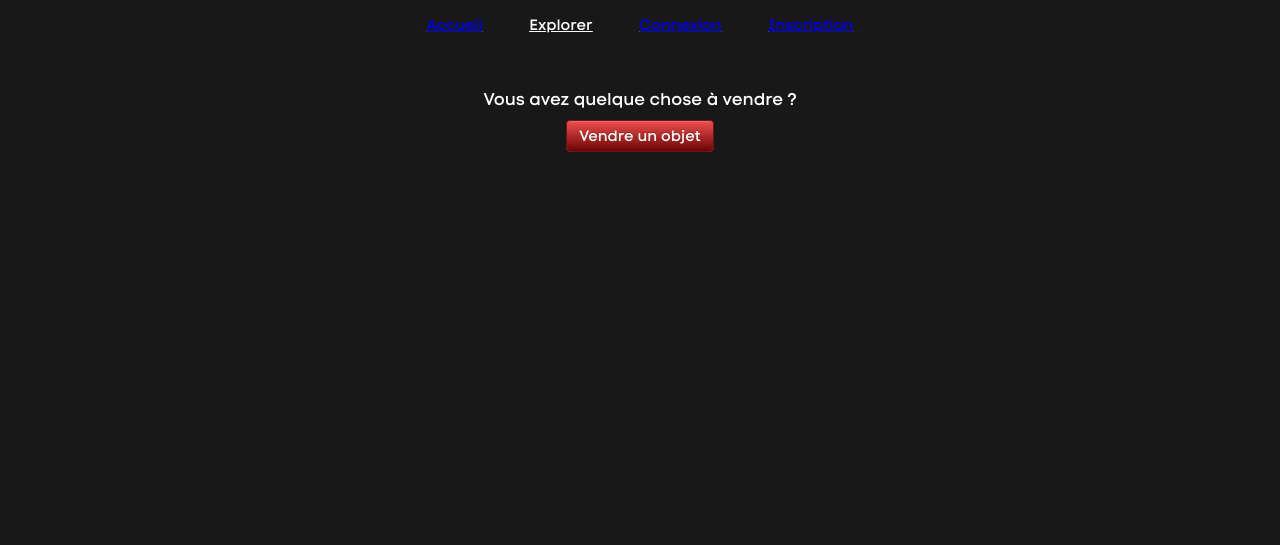
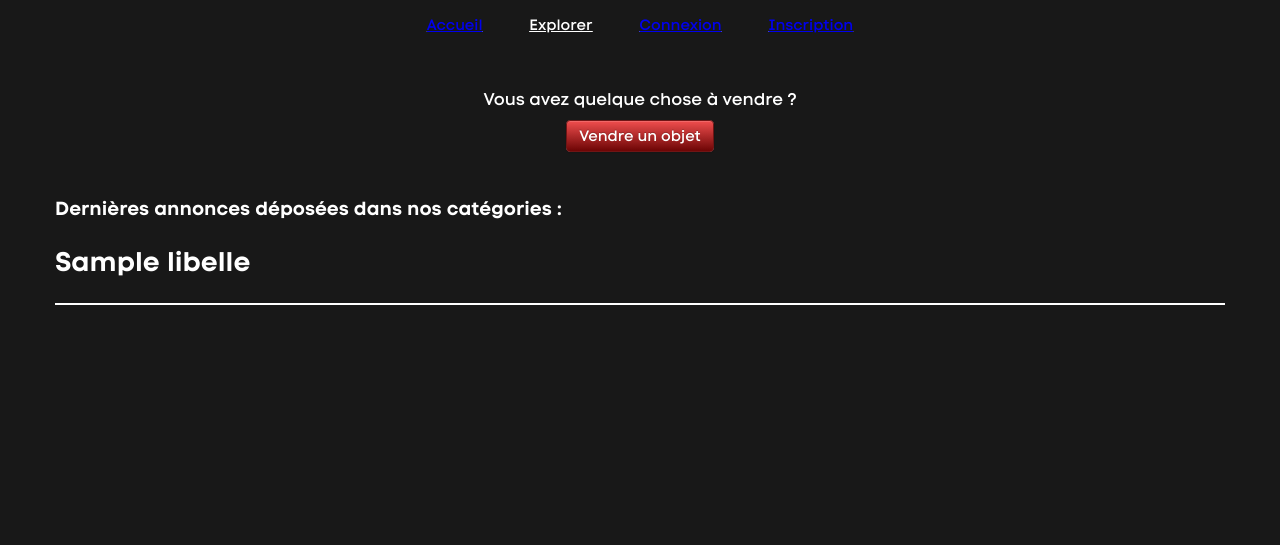
Before and after one commit to LifestreamVII/lepastropboncoin, a Symfony app: template src/templates/home.html.twig in a window 1280 px wide. Shown: the part 155-700 px from the top of the page. Run offline with Twig, Linux system fonts and the light colour scheme; the template is opened without the code that fills it: most values are stand-ins (such as "Sample title", 1, 10 or a date in 2020); some libraries are stand-ins or nearby versions.

Commit message:
Front P.2

```diff
--- /dev/null
+++ b/src/public/css/annonce.css
@@ -0,0 +1,39 @@
+.category{
+    padding:  18px 0;
+    border-bottom: solid 2px white;
+}
+
+.annonce{
+    max-width: 95vw;
+    min-width: 200px;
+    width: 10%;
+    border: solid 2px white;
+    border-radius: 16px;
+    padding: 6px;
+}
+
+.list{
+    display: flex;
+    flex-flow: row wrap;
+    gap: 1%;
+}
+
+.annonce a:visited{
+    color: white;
+}
+.annonce a:hover{
+    color: gray;
+}
+
+.annonce .thumbnail{
+    width: 98%;
+    height: 230px;
+    object-fit: cover;
+    border: solid 1px gray;
+}
+
+.annonce .thumbnail img {
+    object-fit: cover;
+    width: 100%;
+    height: 100%;
+}
--- a/src/public/css/typo.css
+++ b/src/public/css/typo.css
@@ -3,7 +3,7 @@
     font-weight: 500;
 }
 
-h1{
+h1, .h1{
     font-size: 40px;
     margin-bottom: 40px;
     margin-top: 50px;
@@ -12,21 +12,21 @@
     text-align: center;
 
 }
-h2{
+h2, .h2{
     margin-bottom: 45px;
     font-size: 30px;
 }
-h3{
+h3, .h3{
     margin: 6px 0;
     font-size: 27px;
     font-weight: 600;
 }
-h4{
+h4, .h4{
     font-weight: 400;
     font-size: 25px;
     line-height: 40px;
 }
-h5{
+h5, .h5{
     font-weight: 600;
     font-size: 19px;
 }
--- a/src/src/Controller/AnnonceController.php
+++ b/src/src/Controller/AnnonceController.php
@@ -29,8 +29,7 @@
         return $this->render('annonce/index.html.twig', [
             'controller_name' => 'AnnonceController',
             'FIRSTNAM' => 'User',
-            'annonces' => $annonces,
-            'imagepath' => UploadHelper::IMAGE_PATH,
+            'annonces' => $annonces
         ]);
     }
 
--- a/src/src/Controller/UserController.php
+++ b/src/src/Controller/UserController.php
@@ -38,6 +38,9 @@
     #[Route('/{id}', name: 'app_seller', requirements: ['id' => '\d+'])]
     public function showSeller(User $user): Response
     {
+        if ($user == $this->getLoggedInUser()){
+            return $this->redirectToRoute('app_profile', [], Response::HTTP_SEE_OTHER);
+        }
         return $this->render('user/seller.html.twig', [
             'user' => $user,
             "annonces" => $user->getAnnonces()
--- a/src/src/Entity/Annonce.php
+++ b/src/src/Entity/Annonce.php
@@ -141,15 +141,15 @@
         if(!$this->tags->contains($tag))
         {
             $this->tags->add($tag);
+            $tag->addAnnonce($this);
         }
-
         return $this;
     }
 
     public function removeTag(Tag $tag): self
     {
         $this->tags->removeElement($tag);
-
+        $tag->removeAnnonce($this);
         return $this;
     }
 
--- a/src/src/Entity/Tag.php
+++ b/src/src/Entity/Tag.php
@@ -53,15 +53,15 @@
         if (!$this->annonces->contains($annonce))
         {
             $this->annonces->add($annonce);
+            $annonce->addTag($this);
         }
-
         return $this;
     }
 
     public function removeAnnonce(Annonce $annonce): self
     {
         $this->annonces->removeElement($annonce);
-
+        $annonce->removeTag($this);
         return $this;
     }
 }
--- a/src/src/Form/AnnonceType.php
+++ b/src/src/Form/AnnonceType.php
@@ -24,6 +24,7 @@
             ->add('description')
             ->add('file',FileType::class, array(
                 'multiple'    => true,
+                'required' => false,
                 'mapped' => false,
                 'constraints' => [
                     new All([
--- a/src/src/Service/UploadHelper.php
+++ b/src/src/Service/UploadHelper.php
@@ -8,7 +8,7 @@
 {
     const IMAGE_PATH = "uploads/images/";
     const SAVE_PATH = "/public/uploads/images/";
-    const DEFAULT_IMAGE = "default.jpg";
+    const DEFAULT_IMAGE = "default.png";
     private string $projectDir;
     public function __construct(string $projectDir)
     {
--- a/src/templates/base_styles.html.twig
+++ b/src/templates/base_styles.html.twig
@@ -1,6 +1,7 @@
 {# templates/base_styles.html.twig #}
 <link rel="stylesheet" href="{{asset('css/codenext.css')}}"/>
 <link rel="stylesheet" href="{{asset('css/lptbc.css')}}"/>
+<link rel="stylesheet" href="{{asset('css/annonce.css')}}"/>
 <link rel="stylesheet" href="{{asset('css/grid.css')}}"/>
 <link rel="stylesheet" href="{{asset('css/navbar.css')}}"/>
 <link rel="stylesheet" href="{{asset('css/alignement.css')}}"/>
--- a/src/templates/home.html.twig
+++ b/src/templates/home.html.twig
@@ -20,4 +20,30 @@
             <button class="btn btn-primary">Vendre un objet</button>
         </div>
     </div>
+    <div class="row align-left mt-m">
+        <div class="col-12">
+            <div>
+                <span class="align-left h5">
+                    Dernières annonces déposées dans nos catégories :
+                </span>
+            </div>
+            {% for category in categories %}
+            <div class="category">
+                    <h3>{{ category.libelle }}</h3>
+                    <div class="list">
+                        {% for annonce in category.getAnnonces() %}
+                            <div class="annonce">
+                                <div class="thumbnail">
+                                    <img src="{{ asset(imagepath ~ annonce.file|first)|imagine_filter('square_thumb') }}">
+                                </div>
+                                <p class="fs-s mb-none">{{ annonce.titre }}</p>
+                                <p class="fs-es mt-none">Vendu par <a href="{{ path('app_seller', { 'id': annonce.auteur.id }) }}">{{ annonce.auteur.username }}</a></p>
+                                <p>{{ annonce.prix }} €</p>
+                            </div>
+                        {% endfor %}
+                    </div>
+            </div>
+            {% endfor %}
+        </div>
+    </div>
 {% endblock %}
```
Also changed, not shown: src/src/Controller/SymfonyController.php (+10 -2 lines), src/templates/user/seller.html.twig (+21 -1 lines), src/public/uploads/images/default.png (added), 1 other file.
